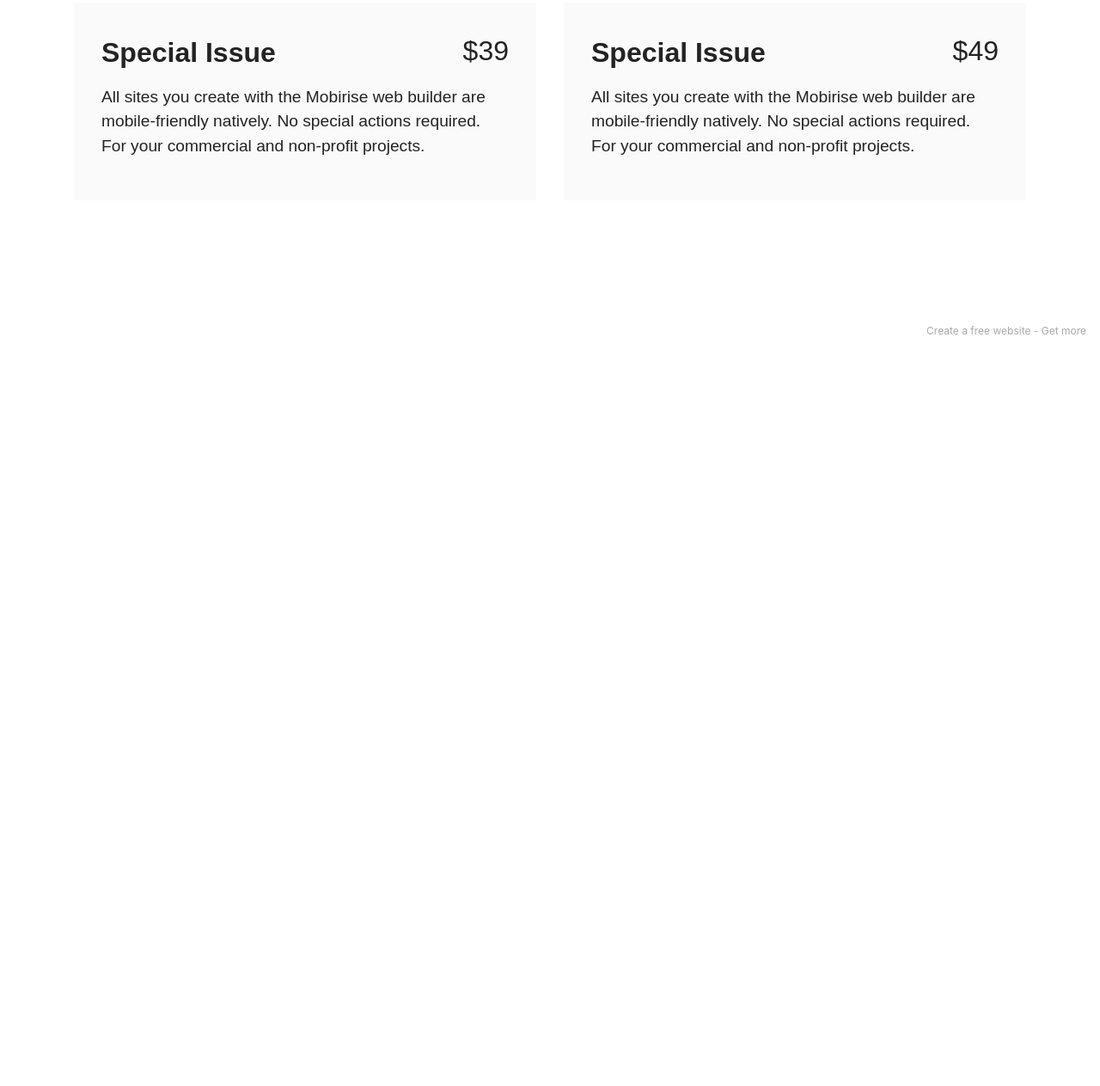
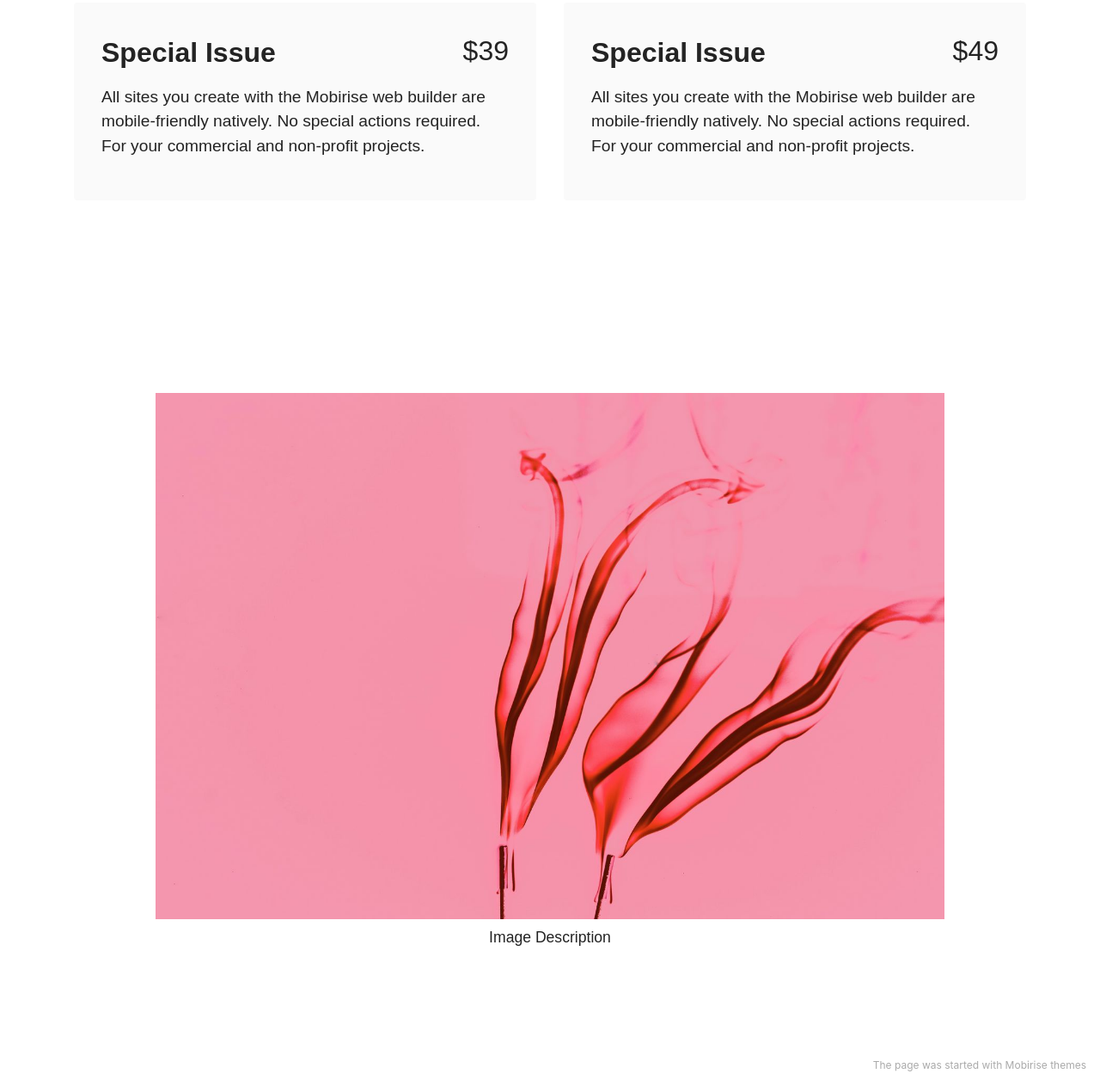
Before and after one commit to celray/documentation_test, a plain HTML site: page index.html in a window 1280 px wide. Shown: the part 747-2010 px from the top of the page at 86% size. Before the commit the page ends 1156 px from the top, so only its background shows below. Drawn offline with Linux system fonts and the light colour scheme; a web font is replaced by a local one.

Commit message:
commit 2

```diff
--- a/assets/mobirise/css/mbr-additional.css
+++ b/assets/mobirise/css/mbr-additional.css
@@ -1169,3 +1169,19 @@ a {
     padding: 1rem;
   }
 }
+.cid-snp3xRrVWJ {
+  padding-top: 6rem;
+  padding-bottom: 6rem;
+  background-color: #ffffff;
+}
+@media (max-width: 991px) {
+  .cid-snp3xRrVWJ .image-wrapper {
+    margin-bottom: 1rem;
+  }
+}
+.cid-snp3xRrVWJ .row {
+  flex-direction: row-reverse;
+}
+.cid-snp3xRrVWJ img {
+  width: 100%;
+}
--- a/index.html
+++ b/index.html
@@ -173,7 +173,25 @@
 
         </div>
     </div>
-</section><section style="background-color: #fff; font-family: -apple-system, BlinkMacSystemFont, 'Segoe UI', 'Roboto', 'Helvetica Neue', Arial, sans-serif; color:#aaa; font-size:12px; padding: 0; align-items: center; display: flex;"><a href="https://mobirise.site/t" style="flex: 1 1; height: 3rem; padding-left: 1rem;"></a><p style="flex: 0 0 auto; margin:0; padding-right:1rem;">Create a free website - <a href="https://mobirise.site/w" style="color:#aaa;">Get more</a></p></section><script src="assets/web/assets/jquery/jquery.min.js"></script>  <script src="assets/popper/popper.min.js"></script>  <script src="assets/tether/tether.min.js"></script>  <script src="assets/bootstrap/js/bootstrap.min.js"></script>  <script src="assets/smoothscroll/smooth-scroll.js"></script>  <script src="assets/dropdown/js/nav-dropdown.js"></script>  <script src="assets/dropdown/js/navbar-dropdown.js"></script>  <script src="assets/touchswipe/jquery.touch-swipe.min.js"></script>  <script src="assets/theme/js/script.js"></script>
+</section>
+
+<section class="image3 cid-snp3xRrVWJ" id="image3-2">
+
+
+
+
+    <div class="container">
+        <div class="row justify-content-center">
+            <div class="col-12 col-lg-10">
+                <div class="image-wrapper">
+                    <img src="assets/images/6.jpg" alt="Mobirise">
+                    <p class="mbr-description mbr-fonts-style mt-2 align-center display-4">
+                        Image Description</p>
+                </div>
+            </div>
+        </div>
+    </div>
+</section><section style="background-color: #fff; font-family: -apple-system, BlinkMacSystemFont, 'Segoe UI', 'Roboto', 'Helvetica Neue', Arial, sans-serif; color:#aaa; font-size:12px; padding: 0; align-items: center; display: flex;"><a href="https://mobirise.site/z" style="flex: 1 1; height: 3rem; padding-left: 1rem;"></a><p style="flex: 0 0 auto; margin:0; padding-right:1rem;"><a href="https://mobirise.site/r" style="color:#aaa;">The page</a> was started with Mobirise themes</p></section><script src="assets/web/assets/jquery/jquery.min.js"></script>  <script src="assets/popper/popper.min.js"></script>  <script src="assets/tether/tether.min.js"></script>  <script src="assets/bootstrap/js/bootstrap.min.js"></script>  <script src="assets/smoothscroll/smooth-scroll.js"></script>  <script src="assets/dropdown/js/nav-dropdown.js"></script>  <script src="assets/dropdown/js/navbar-dropdown.js"></script>  <script src="assets/touchswipe/jquery.touch-swipe.min.js"></script>  <script src="assets/theme/js/script.js"></script>
 
 
 </body>
```
Also changed, not shown: assets/images/6.jpg (added), 1 other file.
